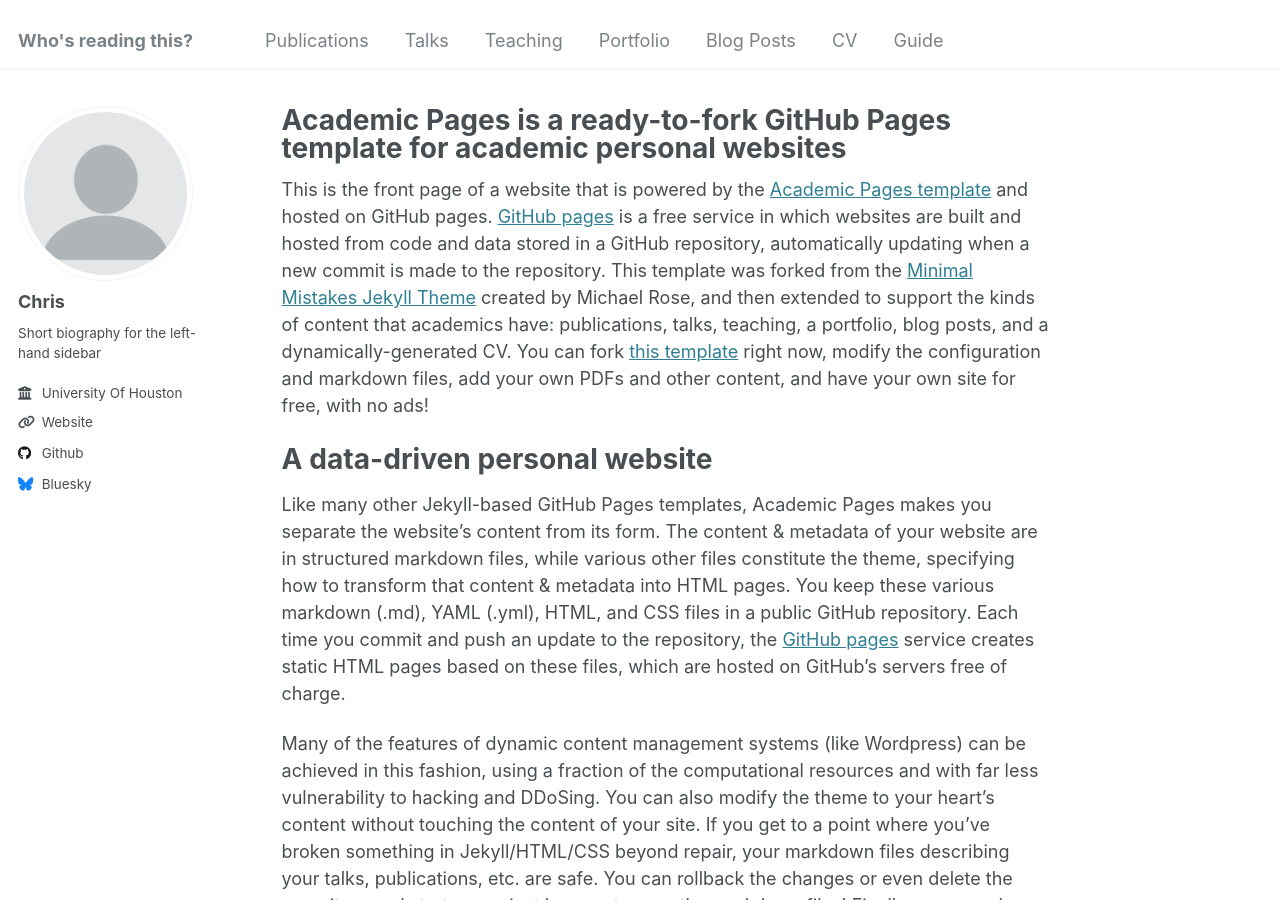
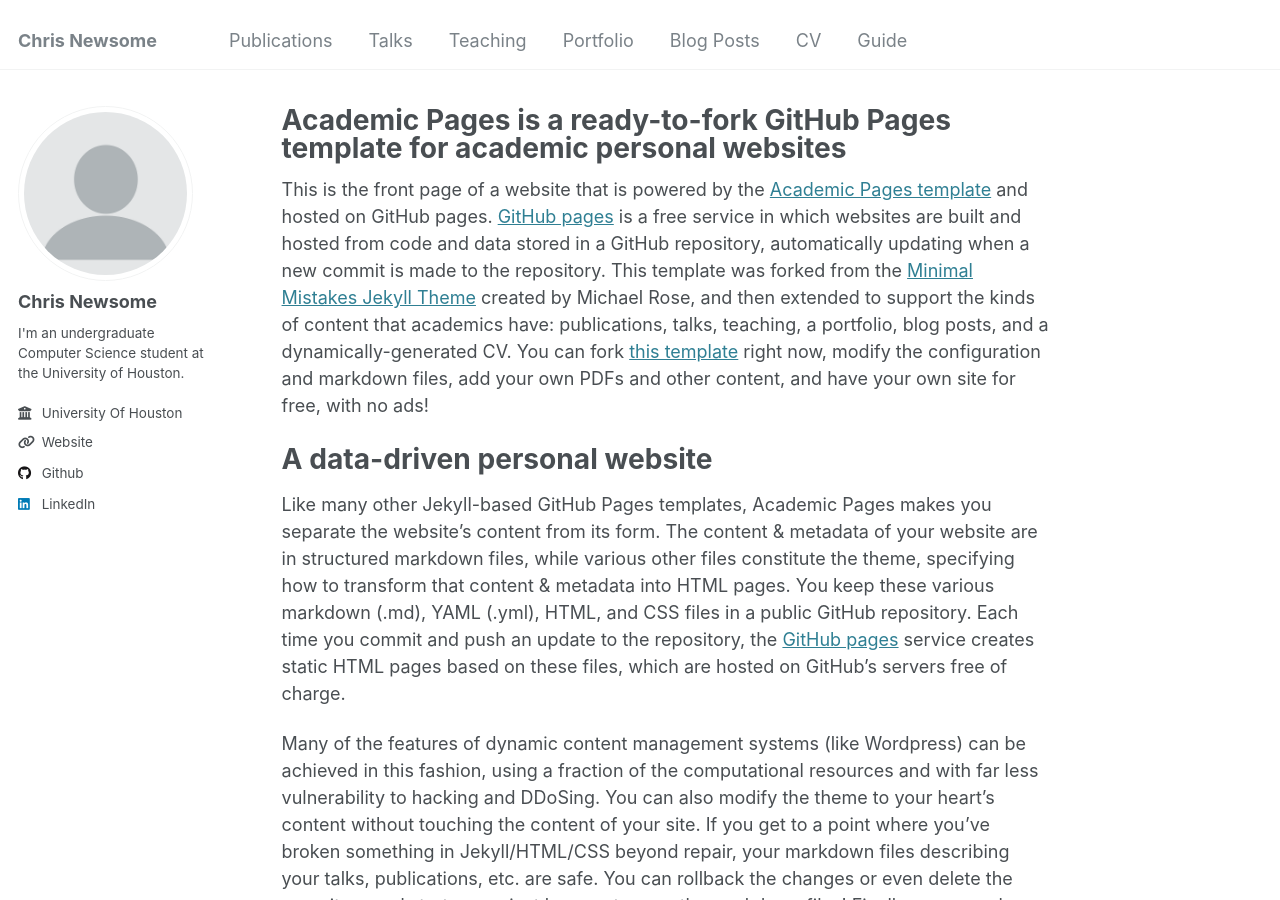
Before and after one commit to MontyPithon/MontyPithon.github.io, a Jekyll site: the page built from _pages/about.md, in a window 1280 px wide and 900 px high. Built offline with Jekyll 4.4.1, drawn with Linux system fonts in a browser that asks for light colours.

Commit message:
added more fields

```diff
--- a/_config.yml
+++ b/_config.yml
@@ -8,7 +8,7 @@
 
 # Basic Site Settings
 locale                   : "en-US"
-title                    : "Who's reading this?"
+title                    : "Chris Newsome"
 title_separator          : "-"
 name                     : &name "Chris Newsome"
 description              : &description "personal description"
@@ -22,9 +22,9 @@ repository               : "academicpages/academicpages.github.io"
 author:
   # Biographic information
   avatar           : "profile.png"
-  name             : "Chris"
+  name             : "Chris Newsome"
   pronouns         : # example: "she/her"
-  bio              : "Short biography for the left-hand sidebar"
+  bio              : "I'm an undergraduate Computer Science student at the University of Houston."
   location         :
   employer         : "University Of Houston"
   uri              : "https://www.uh.edu/nsm/computer-science/"
@@ -44,12 +44,12 @@ author:
   bitbucket        : # Username - Update with your username on the site
   codepen          : # Username
   dribbble         : # Username
-  github           : "academicpages"
+  github           : "MontyPithon"
   kaggle           : # Username
   stackoverflow    : # User number or user number and name (i.e., use "1" or "1/jeff-atwood")
 
   # Social media
-  bluesky          : "bsky.app" # Replace this with you Bluesky username
+  bluesky          :  # Replace this with you Bluesky username
   facebook         : # Username
   flickr           : # Username
   foursquare       : # Username
@@ -58,7 +58,7 @@ author:
   keybase          : # Username
   instagram        : # Username
   lastfm           : # Username
-  linkedin         : # Username
+  linkedin         : "christopher-newsome-97671b348" # Username
   mastodon         : # URL
   medium           : # URL
   pinterest        : # Username
```
